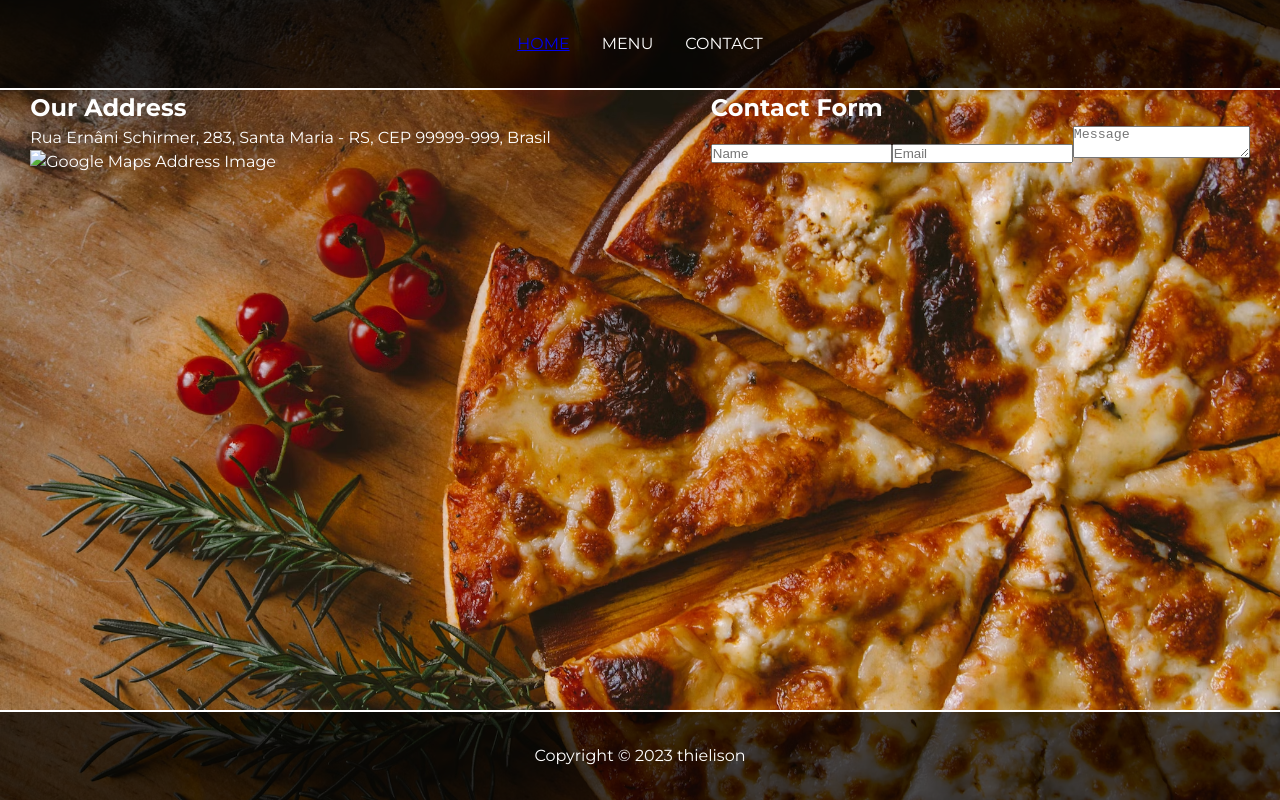
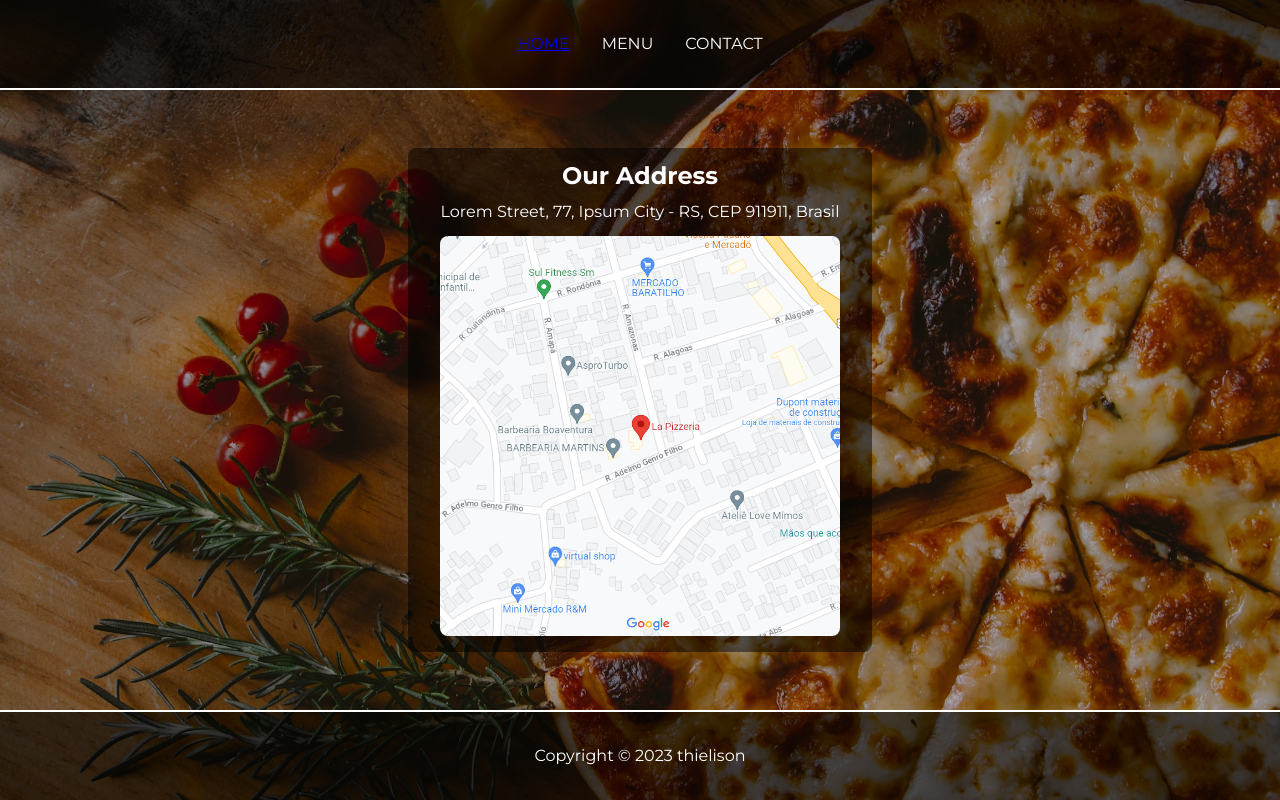
Before and after one commit to thielison/restaurant-page, a website built with webpack: page dist/index.html in a window 1280 px wide. Both pictures are taken after a click on the link "CONTACT". Built offline with nearby package versions, Linux system fonts and the light colour scheme; a web font is replaced by a local one.

Commit message:
Remove contact form, add maps image and update contact styles

```diff
--- a/src/contact.js
+++ b/src/contact.js
@@ -1,4 +1,9 @@
+import Image from "./images/maps-address.png";
+
 const createAddressDiv = () => {
+    const contactSection = document.createElement("section");
+    contactSection.classList.add("contact-section");
+
     const addressFieldDiv = document.createElement("div");
     addressFieldDiv.classList.add("address-field");
 
@@ -6,57 +11,18 @@ const createAddressDiv = () => {
     h1.textContent = "Our Address";
 
     const para = document.createElement("p");
-    para.textContent = "Rua Ernâni Schirmer, 283, Santa Maria - RS, CEP 99999-999, Brasil";
+    para.textContent = `Lorem Street, 77, Ipsum City - RS, CEP 911911, Brasil`;
 
     const mapsImg = document.createElement("img");
-    // mapsImg.src = "./images/maps-address.png";
-    mapsImg.alt = "Google Maps Address Image";
+    mapsImg.src = Image;
+    mapsImg.alt = "Google Maps Image";
+    mapsImg.classList.add("maps-image");
 
     addressFieldDiv.append(h1, para, mapsImg);
 
-    return addressFieldDiv;
-};
-
-const createContactFormDiv = () => {
-    const formFieldDiv = document.createElement("div");
-    formFieldDiv.classList.add("contact-form-field");
-
-    const h1 = document.createElement("h1");
-    h1.textContent = "Contact Form";
-
-    const form = document.createElement("form");
-
-    const nameInput = document.createElement("input");
-    nameInput.setAttribute("type", "text");
-    nameInput.setAttribute("name", "name");
-    nameInput.setAttribute("id", "name");
-    nameInput.setAttribute("placeholder", "Name");
-
-    const emailInput = document.createElement("input");
-    emailInput.setAttribute("type", "email");
-    emailInput.setAttribute("name", "email");
-    emailInput.setAttribute("id", "email");
-    emailInput.setAttribute("placeholder", "Email");
-
-    const textArea = document.createElement("textarea");
-    textArea.setAttribute("name", "text");
-    textArea.setAttribute("id", "message");
-    textArea.setAttribute("placeholder", "Message");
-
-    form.append(h1, nameInput, emailInput, textArea);
-
-    formFieldDiv.append(form);
-
-    return formFieldDiv;
-};
-
-const createContactInfoSection = () => {
-    const contactSection = document.createElement("section");
-    contactSection.classList.add("contact-section");
-
-    contactSection.append(createAddressDiv(), createContactFormDiv());
+    contactSection.append(addressFieldDiv);
 
     return contactSection;
 };
 
-export { createContactInfoSection };
+export { createAddressDiv };
--- a/src/index.js
+++ b/src/index.js
@@ -1,4 +1,4 @@
-import { createContactInfoSection } from "./contact";
+import { createAddressDiv } from "./contact";
 import "./style.css";
 
 const createNav = () => {
@@ -79,7 +79,7 @@ const changePage = (navLink) => {
     }
     if (navLink.textContent === "CONTACT") {
         console.log("CONTACT");
-        document.getElementById("content").append(createNav(), createContactInfoSection(), createFooter());
+        document.getElementById("content").append(createNav(), createAddressDiv(), createFooter());
     }
 };
 
--- a/src/style.css
+++ b/src/style.css
@@ -17,7 +17,6 @@ body {
     background-repeat: no-repeat;
     background-size: cover;
     height: 100vh;
-    width: 100vw;
     color: var(--primary-color);
     font-family: var(--primary-font);
     line-height: 1.5;
@@ -25,8 +24,8 @@ body {
 
 #content {
     display: grid;
-    grid-template-rows: minmax(min-content, 90px) 1fr minmax(min-content, 90px);
-    height: 100%;
+    grid-template-rows: 90px 1fr 90px;
+    height: 100vh;
 }
 
 /* FIXED ELEMENTS */
@@ -50,7 +49,7 @@ body {
 }
 
 /* HOME PAGE ELEMENTS */
-#content .middle-content {
+.middle-content {
     display: flex;
     flex-direction: column;
     justify-content: center;
@@ -58,25 +57,25 @@ body {
     background-color: rgba(0, 0, 0, 0.300);
 }
 
-#content .middle-content p:first-of-type {
+.middle-content p:first-of-type {
     font-family: 'Herr Von Muellerhoff', cursive;
     color: var(--secondary-color);
     font-size: 8rem;
     margin-bottom: -6.5rem;
 }
 
-#content .middle-content h1 {
+.middle-content h1 {
     font-size: 4rem;
     margin-bottom: -2rem;
 }
 
-#content .middle-content p:last-of-type {
+.middle-content p:last-of-type {
     margin-top: 2rem;
     margin-bottom: 2rem;
     font-size: 1.2rem;
 }
 
-#content .middle-content button {
+.middle-content button {
     padding: 0.7rem 1rem;
     font-family: var(--primary-font);
     background-color: var(--secondary-color);
@@ -84,15 +83,35 @@ body {
     font-size: 1rem;
 }
 
-#content .middle-content button:hover {
+.middle-content button:hover {
     cursor: pointer;
     background-color: #ec9721;
 }
 
 /* CONTACT PAGE ELEMENTS */
-#content .contact-section {
+.contact-section {
     display: flex;
-    flex-direction: row;
     justify-content: center;
-    gap: 10rem;
+    align-items: center;
+    background-color: rgba(0, 0, 0, 0.300);
 }
+
+.contact-section .address-field {
+    display: flex;
+    flex-direction: column;
+    align-items: center;
+    padding: 1rem 2rem;
+    background-color: rgba(0, 0, 0, 0.500);
+    border-radius: 0.5rem;
+    line-height: 1;
+}
+
+.contact-section .address-field p:first-of-type {
+    margin: 1rem 0;
+}
+
+.contact-section .address-field .maps-image {
+    width: 400px;
+    height: 400px;
+    border-radius: 0.5rem;
+}
```
Also changed, not shown: dist/707214f20dac0ee92951.png (added), dist/main.js.
